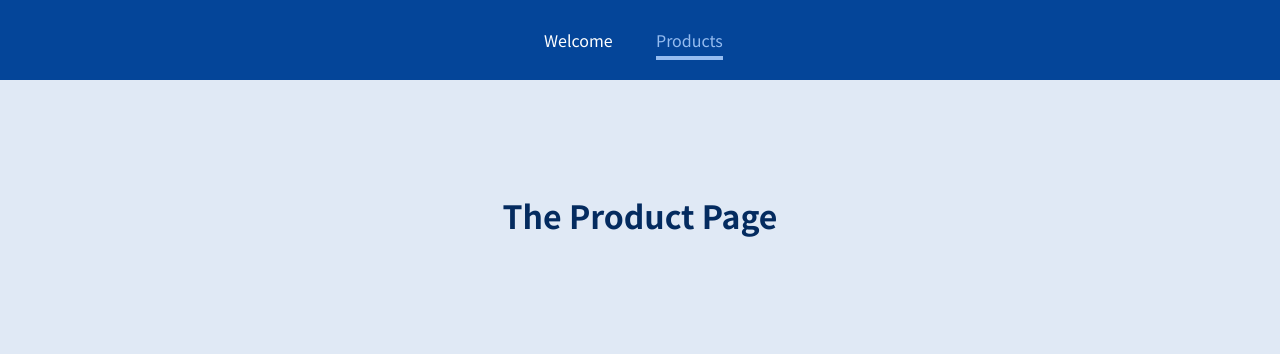
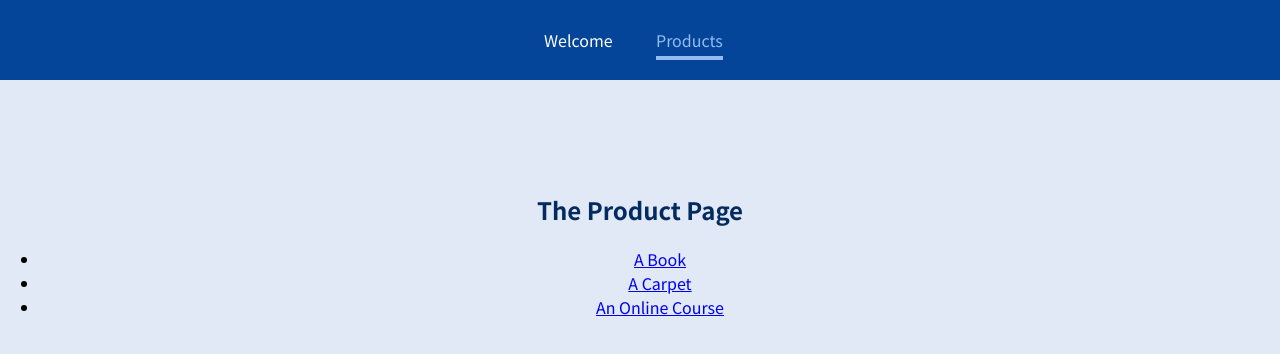
Before and after one commit to Elliotelon/2022_reaect-guide_SPA, a JavaScript app: page /products in a window 1280 px wide. Shown: the top 354 px of the page. Built offline with nearby package versions, Linux system fonts and the light colour scheme.

Commit message:
Add Dynamic Path

```diff
--- a/src/App.js
+++ b/src/App.js
@@ -2,6 +2,7 @@ import { Route, Routes } from "react-router-dom";
 import Welcome from "./pages/Welcome";
 import Products from "./pages/Products";
 import MainHeader from "./components/MainHeader";
+import ProductDetail from "./pages/ProductDetail";
 
 function App() {
   return (
@@ -10,7 +11,8 @@ function App() {
       <main>
         <Routes>
           <Route path="/welcome" element={<Welcome />} />
-          <Route path="/products" element={<Products />} />
+          <Route path="/products" element={<Products />} exact/>
+          <Route path="/products/:productId" element={<ProductDetail />} />
         </Routes>
       </main>
     </div>
--- /dev/null
+++ b/src/pages/ProductDetail.js
@@ -0,0 +1,15 @@
+import { useParams } from "react-router-dom";
+
+const ProductDetail = () => {
+  const params = useParams();
+  //console.log(params.productId);
+
+  return (
+    <section>
+      <h1>Product Detail</h1>
+      <p>{params.productId}</p>
+    </section>
+  );
+};
+
+export default ProductDetail;
--- a/src/pages/Products.js
+++ b/src/pages/Products.js
@@ -1,5 +1,22 @@
+import { Link } from "react-router-dom";
+
 const Products = () => {
-  return <h1>The Product Page</h1>;
+  return (
+    <section>
+      <h1>The Product Page</h1>
+      <ul>
+        <li>
+          <Link to='/products/p1'>A Book</Link>
+        </li>
+        <li>
+          <Link to='/products/p2'>A Carpet</Link>
+        </li>
+        <li>
+          <Link to='/products/p3'>An Online Course</Link>
+        </li>
+      </ul>
+    </section>
+  );
 };
 
 export default Products;
```
Also changed, not shown: 1 other file (tests, documents, lock files or other folders).
